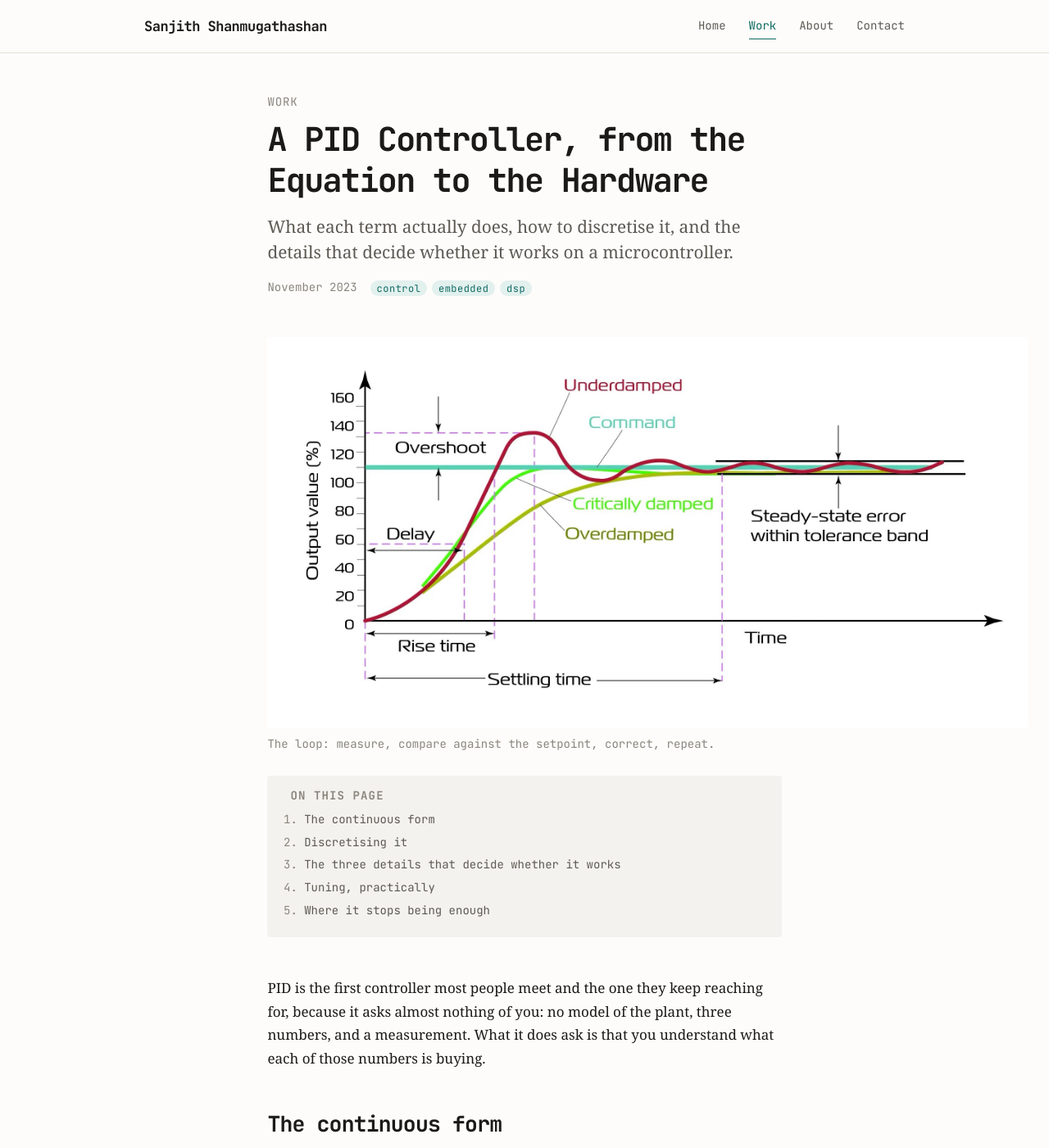
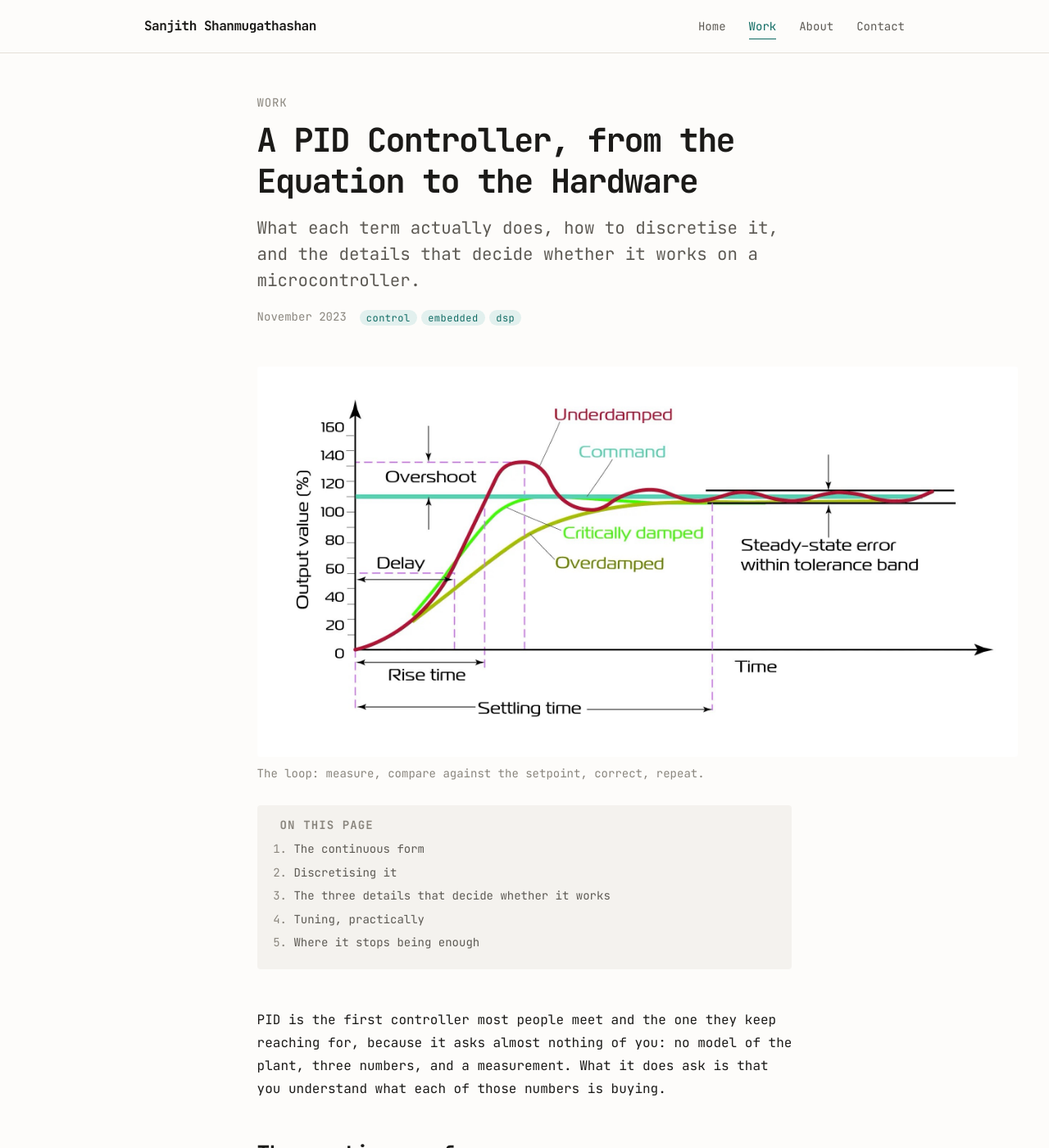
Before and after one commit to sanjith1999/sanjith1999.github.io, a Jekyll site: the page built from _projects/pid-controller.md, in a window 1280 px wide and 1400 px high. Shown: the whole window at 82% size. Built offline with Jekyll 4.4.1, drawn with Linux system fonts in a browser that asks for light colours.

Commit message:
WIP001: Set the whole site in JetBrains Mono
Running prose joins the headings and chrome in the terminal face.

Metrics retuned for it: body size 1.0625rem down to 1rem (mono has a tall
x-height), leading opened to 1.75, and the measure set to 68ch, which in a
monospace face is exactly 68 characters per line. Code sits at 0.9em and
keeps its tinted panel, since the face alone no longer marks it as code.

Co-Authored-By: Claude Opus 5 <noreply@anthropic.com>

```diff
--- a/assets/css/main.css
+++ b/assets/css/main.css
@@ -25,20 +25,18 @@
   --sans:  ui-sans-serif, system-ui, -apple-system, "Segoe UI", Roboto,
            "Helvetica Neue", Arial, sans-serif;
 
-  /* Roles. Interface chrome and headings are monospace; running prose is not,
-     because monospace costs ~30% of the words per line and flattens the
-     italic/bold hierarchy over a long read.
-     To go full terminal, set --body and --heading to var(--mono). */
-  --body:    var(--serif);
+  /* Roles. The whole site is monospace — a deliberate terminal aesthetic.
+     Set --body back to var(--serif) for proportional running prose. */
+  --body:    var(--mono);
   --heading: var(--mono);
   --ui:      var(--mono);
 
-  --measure: 66ch;      /* prose line length */
+  --measure: 68ch;      /* in a mono face, exactly 68 characters */
   --wide:    58rem;     /* full container */
   --gutter:  1.25rem;
 
   --step--1: 0.875rem;
-  --step-0:  1.0625rem;
+  --step-0:  1rem;
   --step-1:  1.3rem;
   --step-2:  1.65rem;
   --step-3:  2rem;
@@ -86,7 +84,7 @@ body {
   color: var(--ink);
   font-family: var(--body);
   font-size: var(--step-0);
-  line-height: 1.7;
+  line-height: 1.75;
   text-rendering: optimizeLegibility;
   display: flex;
   flex-direction: column;
@@ -174,7 +172,7 @@ h3 { font-size: var(--step-1); letter-spacing: -0.02em; }
 }
 .eyebrow a { color: inherit; text-decoration: none; }
 .eyebrow a:hover { color: var(--accent); }
-.lede { font-family: var(--body); font-size: var(--step-1); color: var(--ink-muted); line-height: 1.5; }
+.lede { font-family: var(--body); font-size: var(--step-1); color: var(--ink-muted); line-height: 1.55; }
 
 /* --- Home ----------------------------------------------------------------- */
 .hero { padding-block: var(--space-4) var(--space-5); max-width: var(--measure); }
@@ -284,7 +282,7 @@ h3 { font-size: var(--step-1); letter-spacing: -0.02em; }
 }
 
 /* --- Code ----------------------------------------------------------------- */
-code, kbd, samp, pre { font-family: var(--mono); font-size: 0.85em; }
+code, kbd, samp, pre { font-family: var(--mono); font-size: 0.9em; }
 :not(pre) > code {
   background: var(--bg-sunk); padding: 0.12em 0.35em; border-radius: 3px;
   color: var(--ink); word-break: break-word;
```
